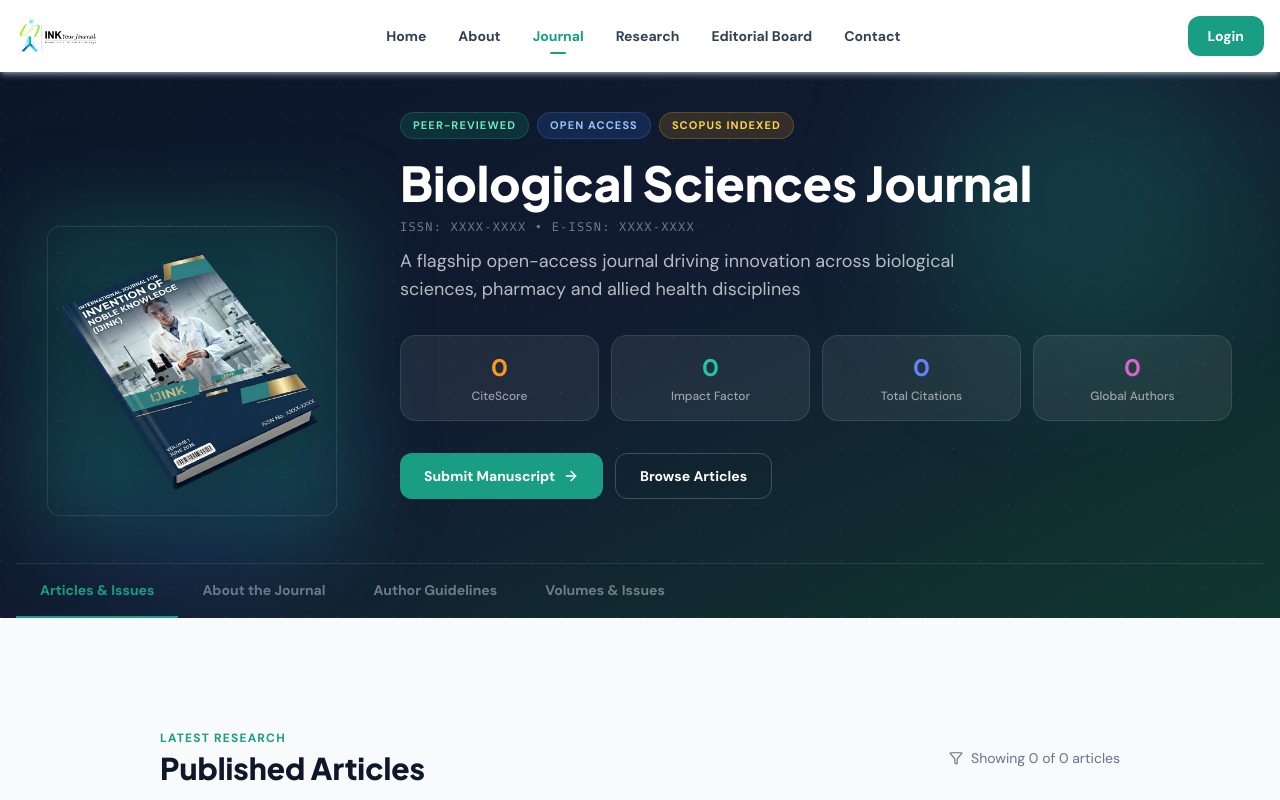
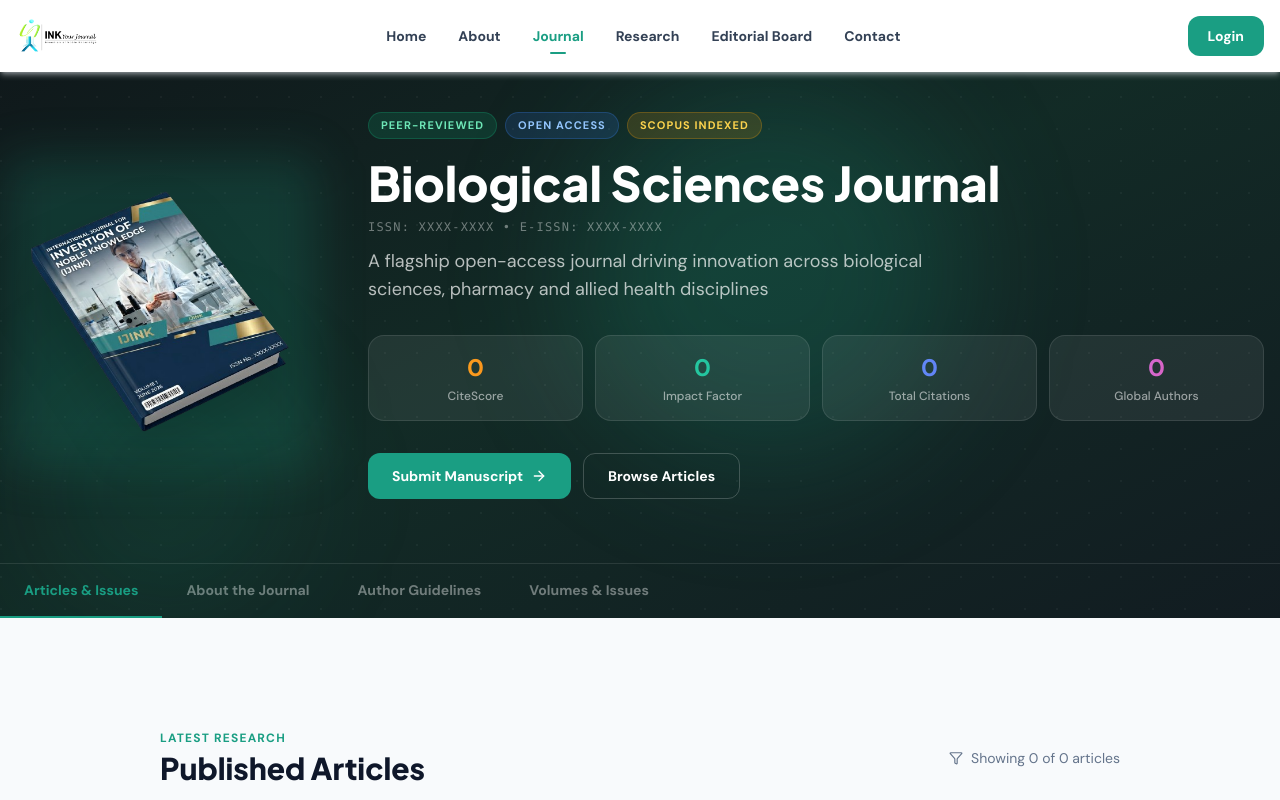
Before and after one commit to sayanroy058/Ink-Your-Journal-test, a React (Vite) app: page /journal in a window 1280 px wide. Shown: the top 800 px of the page. Built offline with nearby package versions, Linux system fonts and the light colour scheme; the HTML template or start-up script is replaced by a standard one.

Commit message:
Image Update
- Location: Journal Page -> Hero Section
- Updates: Alignment and Background of the Image (As like Research Page's Hero Section)

```diff
--- a/src/pages/Journal.tsx
+++ b/src/pages/Journal.tsx
@@ -110,13 +110,13 @@ const Journal = () => {
       <Navbar />
 
       {/* Hero */}
-      <section className="relative overflow-hidden bg-gradient-to-br from-[hsl(220,55%,10%)] via-[hsl(220,48%,13%)] to-[hsl(168,55%,14%)] pt-28 pb-0 px-4">
-        <div className="absolute inset-0 opacity-[0.04] pointer-events-none" style={{ backgroundImage: "radial-gradient(circle at 1px 1px, white 1px, transparent 0)", backgroundSize: "28px 28px" }} />
-        <div className="absolute top-10 right-10 w-80 h-80 bg-primary/20 rounded-full blur-3xl pointer-events-none" />
-        <div className="absolute bottom-0 left-20 w-64 h-64 bg-blue-500/10 rounded-full blur-3xl pointer-events-none" />
+      <section className="relative overflow-hidden bg-gradient-to-br from-[hsl(200,25%,8%)] via-[hsl(168,40%,12%)] to-[hsl(200,30%,10%)] pt-28 pb-0">
+        <div className="absolute inset-0 opacity-[0.04] pointer-events-none" style={{ backgroundImage: "radial-gradient(circle at 1px 1px, white 1px, transparent 0)", backgroundSize: "32px 32px" }} />
+        <div className="absolute top-20 right-1/4 w-96 h-96 bg-primary/20 rounded-full blur-3xl pointer-events-none" />
+        <div className="absolute bottom-0 left-10 w-64 h-64 bg-primary/10 rounded-full blur-3xl pointer-events-none" />
 
-        <div className="container mx-auto relative z-10">
-          <div className="flex flex-col lg:flex-row gap-10 lg:gap-16 items-center lg:items-end pb-12">
+        <div className="container mx-auto px-4 relative z-10">
+          <div className="flex flex-col lg:flex-row gap-10 lg:gap-16 items-center pb-12">
             {/* Cover */}
             <motion.div
               initial={{ opacity: 0, y: 40 }}
@@ -125,11 +125,11 @@ const Journal = () => {
               className="flex-shrink-0"
             >
               <div className="relative">
-                <div className="absolute -inset-4 bg-primary/25 rounded-2xl blur-2xl" />
+                <div className="absolute -inset-3 bg-primary/20 rounded-2xl blur-xl" />
                 <img
                   src={mockupImg}
                   alt="Biological Sciences Journal"
-                  className="relative h-56 md:h-72 w-auto drop-shadow-2xl rounded-xl ring-1 ring-white/10"
+                  className="relative h-52 md:h-64 lg:h-72 w-auto drop-shadow-2xl rounded-lg"
                 />
               </div>
             </motion.div>
```
